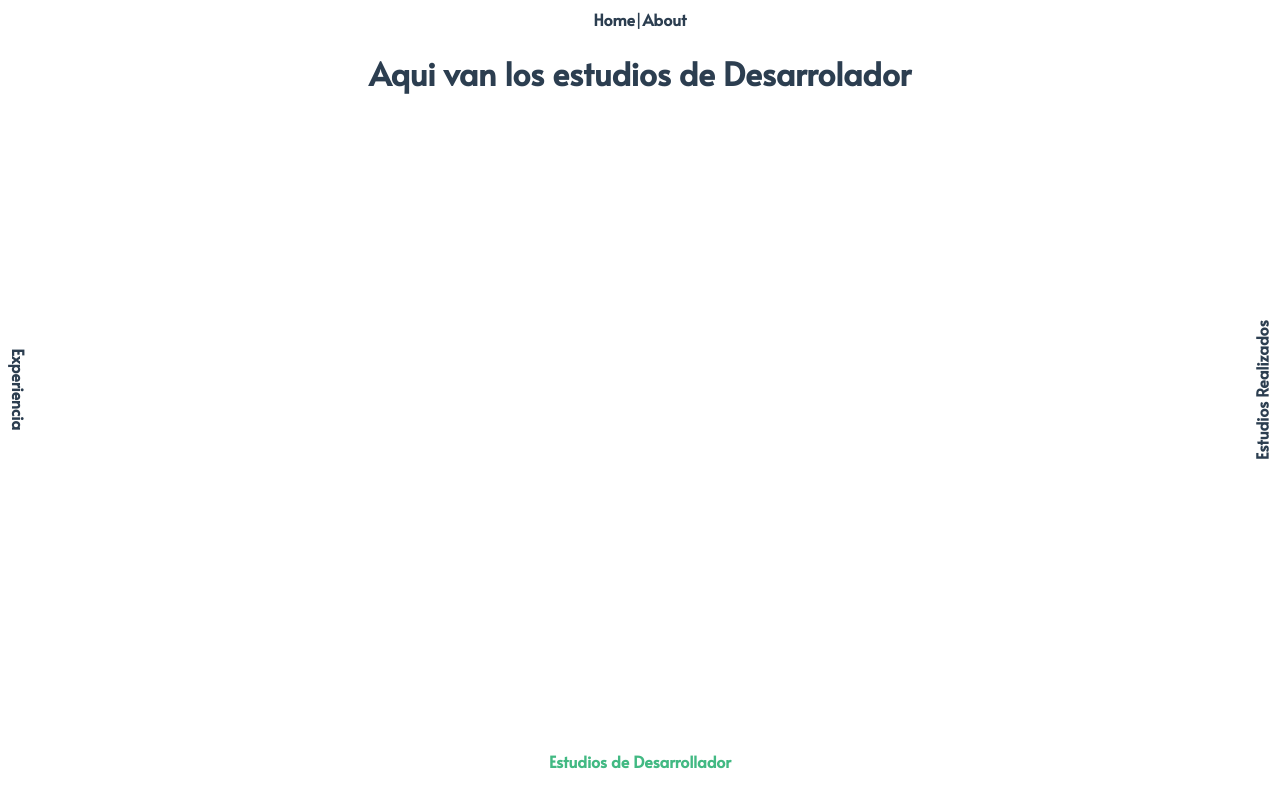
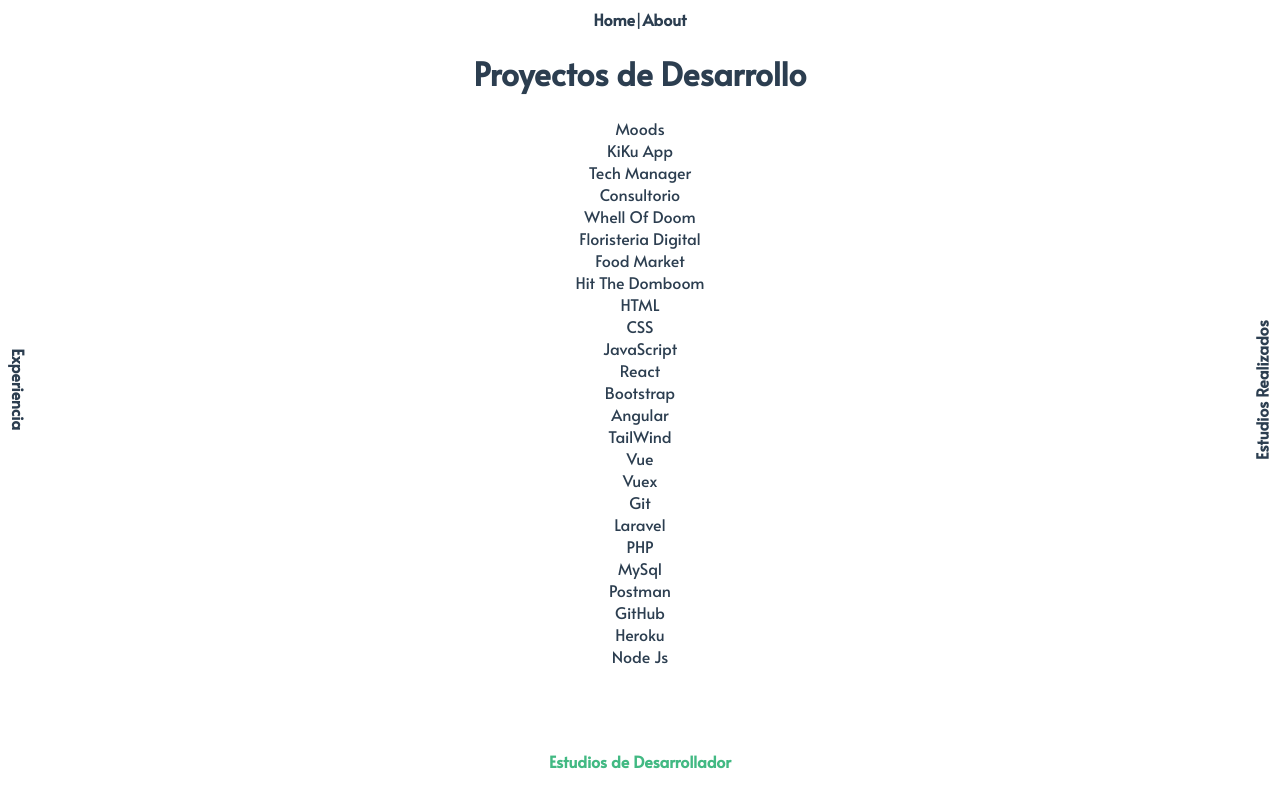
Before and after one commit to Francocalvino/portfolio, a Vue app: page /estudiosdev in a window 1280 px wide. Built offline with nearby package versions, Linux system fonts and the light colour scheme.

Commit message:
llenado de paginas

```diff
--- a/src/views/About.vue
+++ b/src/views/About.vue
@@ -1,5 +1,20 @@
 <template>
   <div class="about">
     <h1>This is an about page</h1>
+    <div class="datosPersonales">
+
+      <h2>Datos personales</h2>
+      <p class="datos">Email: francocalvino89@gmail.com</p> <!-- puede ser input -->
+      <p class="datos">Telefono de Contacto: +34 674-845-505</p>
+      <p class="datos">LinkedIn: <a href=""> paginaLinkedIn</a> </p>
+      <p class="datos">GitHub: <a href=""> LinkGitHub </a></p>
+
+    </div>
+    <div class="descripcion">
+      <p>Soy una persona proactiva curiosa y sincera. A traves de la busqueda activa de aprendisaje conoci el mundo del desarrollo, donde desde un comienzo me forme de la mano del BootCamp de FACTORIA F5 (Desarrollo Front-End, 300hs, Desarrollo Full-Stack 850hs)complementandolos con cursos y documentacion encontrada en internet.
+        Actualmente estoy en busqueda de un trabajo en el que pueda poner en practica mis conocimientos y me forme profesionalmente para seguir creciendo en el mundo del desarrollo y diseño web.
+      </p>
+
+    </div>
   </div>
 </template>
--- a/src/views/Estudios.vue
+++ b/src/views/Estudios.vue
@@ -2,9 +2,22 @@
 
   <div class="estudiosrealizados">
 
-    <h1>Aqui van los estudios realizados</h1>
+    <h1>Formación</h1>
 
   </div>
+  <div class="academias">
+    <p class="nombreAcademias">BootCamp  Desarrollador Full-Stack 850Hs Factoria f5</p>
+    <p class="nombreAcademias">BootCamp Desarrollo Front-End 300Hs Factoria F5</p>
+    <p class="nombreAcademias">Fundamentos del Diseño UX/UI  Barcelona Activa</p>
+    <p class="nombreAcademias">Profesional Gastronomico, Instituto Argentino Gastronomico </p>
+  </div>
+  <div class="idiomasContenedor">
+    <div class="idiomas">Español, Nativo</div>
+    <div class="idiomas">Ingles, B2</div>
+    <div class="idiomas"></div>
+  </div>
+
+
 
 </template>
 
--- a/src/views/EstudiosDev.vue
+++ b/src/views/EstudiosDev.vue
@@ -2,8 +2,48 @@
 
   <div class="estudiosDev">
 
-    <h1>Aqui van los estudios de Desarrolador</h1>
+    <h1>Proyectos de Desarrollo</h1>
 
+  </div>
+  <div class="proyectosRealizados">
+    <div class="proyectos">Moods</div>
+    <div class="proyectos">KiKu App</div>
+    <div class="proyectos">Tech Manager</div>
+    <div class="proyectos">Consultorio</div>
+    <div class="proyectos">Whell Of Doom</div>
+    <div class="proyectos">Floristeria Digital</div>
+    <div class="proyectos">Food Market</div>
+    <div class="proyectos">Hit The Domboom</div>
+  </div>
+
+  <div class="programasUtilizados">
+    <div class="programas">HTML</div>
+    <div class="programas">CSS</div>
+    <div class="programas">JavaScript</div>
+    <div class="programas">React</div>
+    <div class="programas">Bootstrap</div>
+    <div class="programas">Angular</div>
+    <div class="programas">TailWind</div>
+    <div class="programas">Vue</div>
+    <div class="programas">Vuex</div>
+    <div class="programas">Git</div>
+    <div class="programas">Laravel</div>
+    <div class="programas">PHP</div>
+    <div class="programas">MySql</div>
+    <div class="programas">Postman</div>
+    <div class="programas">GitHub</div>
+    <div class="programas">Heroku</div>
+    <div class="programas">Node Js</div>
+    <div class="programas"></div>
+  </div>
+  <div class="hablidadesContainer">
+    <div class="habilidades"></div>
+    <div class="habilidades"></div>
+    <div class="habilidades"></div>
+    <div class="habilidades"></div>
+    <div class="habilidades"></div>
+    <div class="habilidades"></div>
+    <div class="habilidades"></div>
   </div>
 
 </template>
--- a/src/views/Experiencia.vue
+++ b/src/views/Experiencia.vue
@@ -1,5 +1,11 @@
 <template>
   <div class="experiencialaboral">
-    <h1>Aca iria mi experiencia laboral</h1>
+    <h1>Experiencias Trabajo</h1>
+    <p class="objetivo">Estoy en busqueda de un trabajo donde pueda formar parte de un equipo................................. </p>
   </div>
+    <div class="experiencias">Responable de Seccion, Zara Argentina 2008/2014</div><a href=""><img src="" alt=""></a>
+    <div class="experiencias">Responsable de Tienda y Direccion de grupos de Turismo, MoonTravel Argentina 2014/2019</div><a href=""><img src="" alt=""></a>
+    <div class="experiencias">Responable de tienda, Viladomat Andorra 2015/2020</div><a href=""><img src="" alt=""></a>
+
+  <div class="experiencias"></div>
 </template>
```
